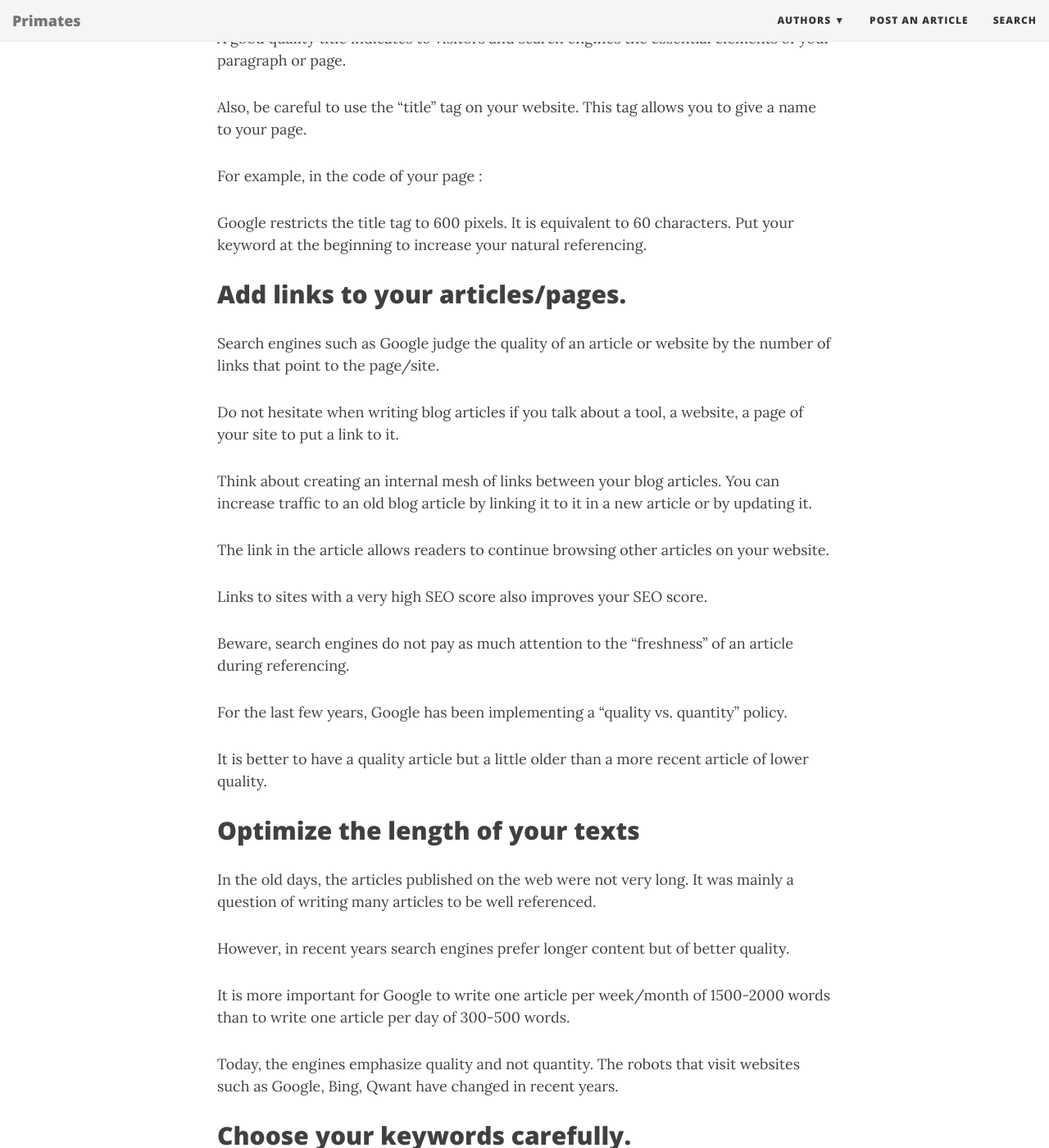
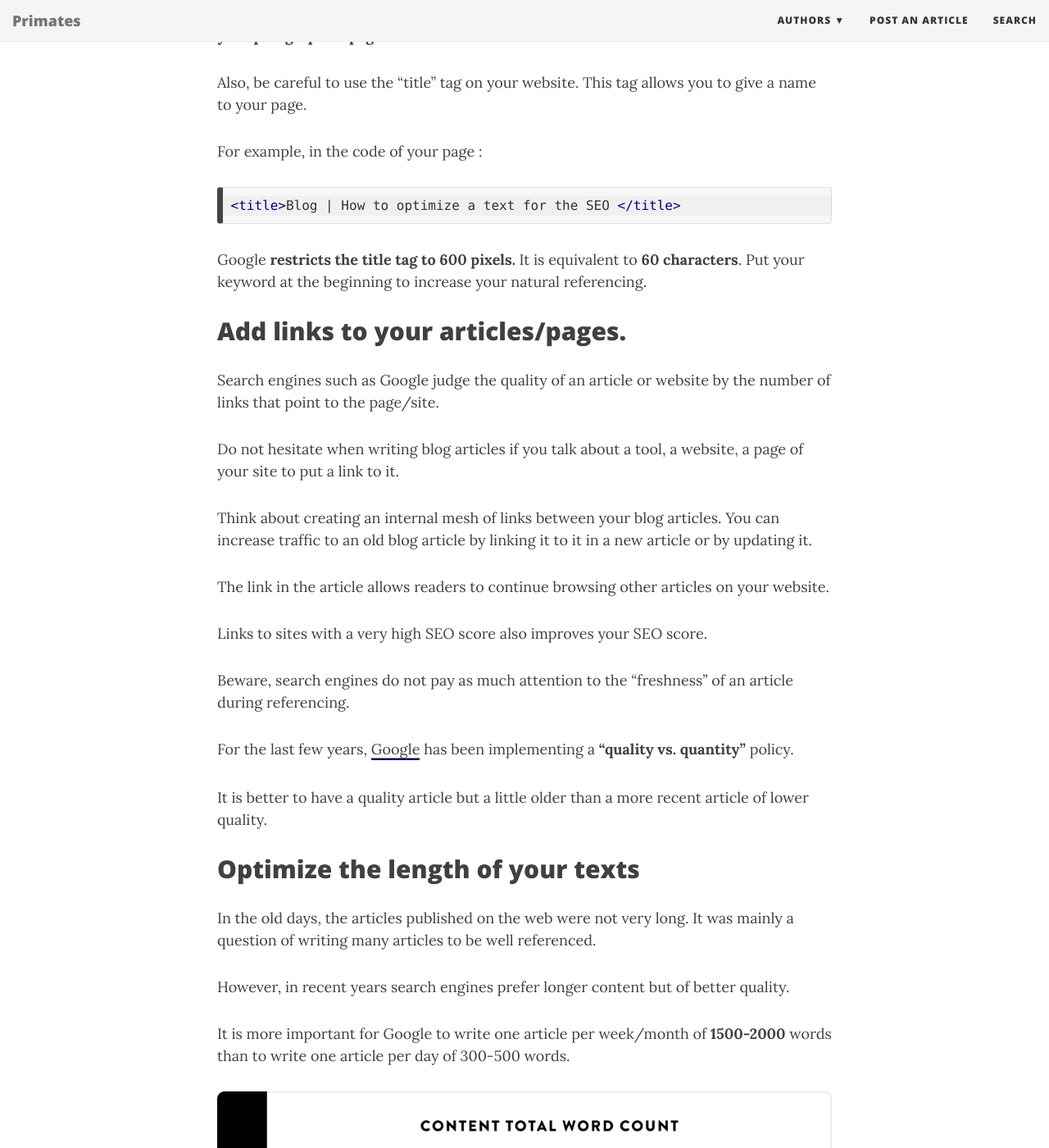
Before and after one commit to StanGirard/Primates-Jekyll, a Jekyll site: the page built from _posts/2020-02-01-how-to-optimize-an-seo-text.md, in a window 1280 px wide and 1400 px high, scrolled down 1985 px. Shown: the whole window at 82% size. Built offline with Jekyll 4.4.1, drawn with Linux system fonts in a browser that asks for light colours; nearby versions of some CDN libraries; comment, search, counter and statistics services are not loaded; some of the changed text lies outside the part shown.

Commit message:
Update Articles “2020-02-01-how-to-optimize-an-seo-text”

````diff
--- a/_posts/2020-02-01-how-to-optimize-an-seo-text.md
+++ b/_posts/2020-02-01-how-to-optimize-an-seo-text.md
@@ -13,8 +13,6 @@
 date: '2020-02-01'
 ---
 Do you want to improve your traffic without increasing your marketing budget? Then you'll need to make your SEO content friendly.
-
-
 
 ![copywriting primates.dev](/img/copywriting.jpg "Copywriting primates.dev")
 
@@ -44,19 +42,20 @@
 
 ## Use titles and subtitles
 
-First of all, this makes your content more easily accessible to a web user. He or she will more effortlessly have an idea of what you are going to talk about in your article.
-
+First of all, this makes your content more easily accessible to a web user. He or she will more effortlessly have an idea of what you are going to talk about in your article.\
 But it also makes it easier for search engines to understand the theme of your article/text and thus to better reference you.
 
-A good quality title indicates to visitors and search engines the essential elements of your paragraph or page.
+**A good quality title indicates to visitors and search engines the essential elements of your paragraph or page.**
 
 Also, be careful to use the "title" tag on your website. This tag allows you to give a name to your page.
 
 For example, in the code of your page :
 
+```html
 <title>Blog | How to optimize a text for the SEO </title>
+```
 
-Google restricts the title tag to 600 pixels. It is equivalent to 60 characters. Put your keyword at the beginning to increase your natural referencing.
+Google **restricts the title tag to 600 pixels.** It is equivalent to **60 characters**. Put your keyword at the beginning to increase your natural referencing.
 
 ## Add links to your articles/pages.
 
@@ -72,7 +71,7 @@
 
 Beware, search engines do not pay as much attention to the "freshness" of an article during referencing.
 
-For the last few years, Google has been implementing a "quality vs. quantity" policy.
+For the last few years, [Google](https://www.google.com) has been implementing a **"quality vs. quantity"** policy.
 
 It is better to have a quality article but a little older than a more recent article of lower quality.
 
@@ -82,7 +81,9 @@
 
 However, in recent years search engines prefer longer content but of better quality.
 
-It is more important for Google to write one article per week/month of 1500-2000 words than to write one article per day of 300-500 words.
+It is more important for Google to write one article per week/month of **1500-2000** words than to write one article per day of 300-500 words.
+
+![Number of words to rank high in google](/img/content total word count primates.png "Number of words to rank high in google - Primates.dev")
 
 Today, the engines emphasize quality and not quantity. The robots that visit websites such as Google, Bing, Qwant have changed in recent years.
 
@@ -94,7 +95,7 @@
 
 We recommend this second approach.
 
-You start by identifying the essential keywords that come to your mind, or you use tools like Google Keyword Planner, Ahrefs that help you to find the keywords to use on a theme.
+You start by identifying the essential keywords that come to your mind, or you use tools like[ Google Keyword Planner](https://ads.google.com/home/tools/keyword-planner/), [Ahrefs](https://ahrefs.com/) that help you to find the keywords to use on a theme.
 
 ## Optimize your images
 
@@ -104,7 +105,7 @@
 
 Pay attention to the size of your images. An image that is too big slows down your site and impacts your natural referencing. It also scares away Internet users because your site will take a long time to load.
 
-Tools like Squoosh.app allow you to reduce the size of your images without reducing the quality too much.
+Tools like [Squoosh.app](https://squoosh.app/) allow you to reduce the size of your images without reducing the quality too much.
 
 ## Create Google Friendly URLs
 
````
Also changed, not shown: other parts of _posts/2020-02-01-how-to-optimize-an-seo-text.md (+3 -2 lines), img/content total word count primates.png (added), img/copywriting.jpg, img/copywriting.png.
